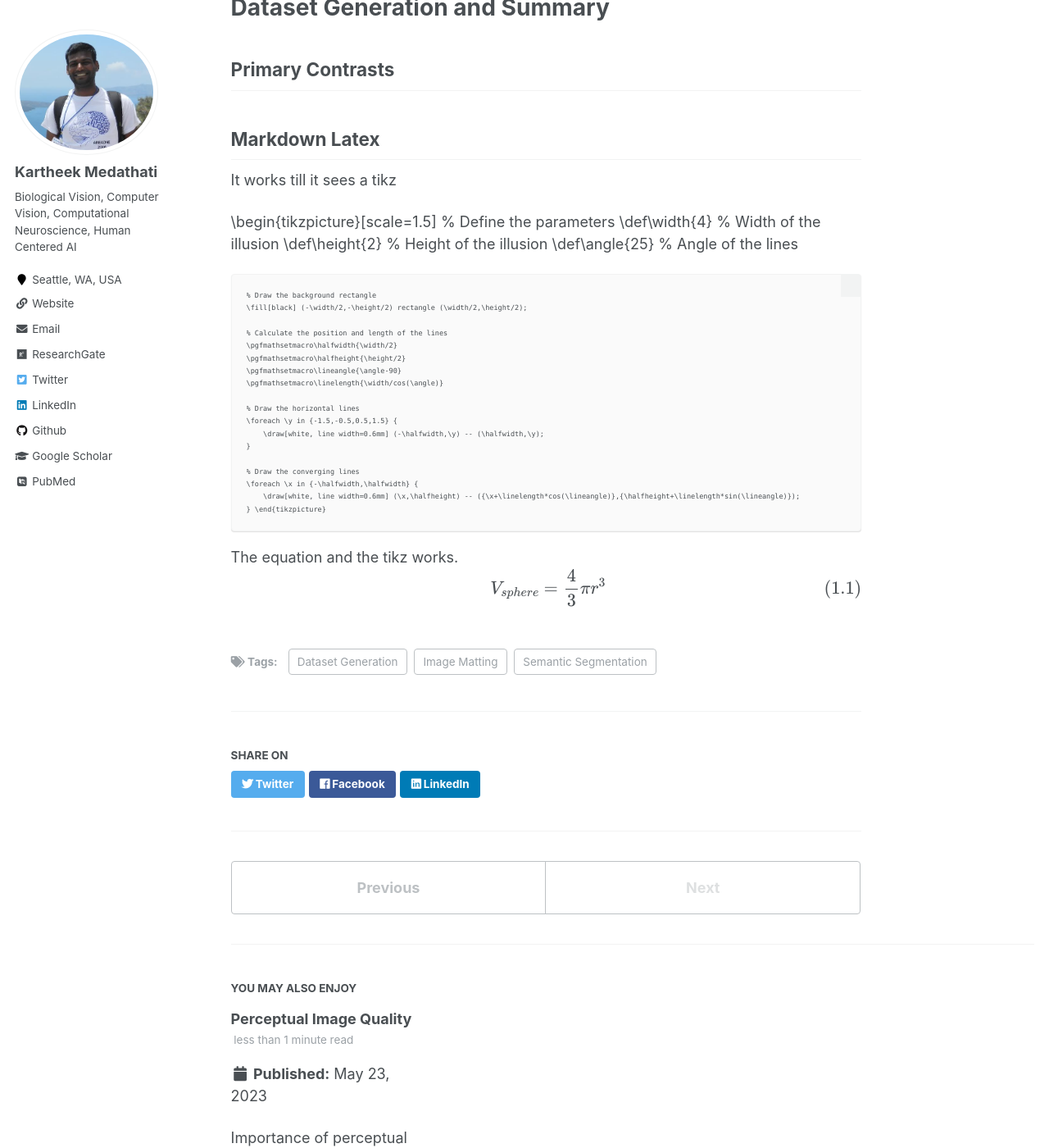
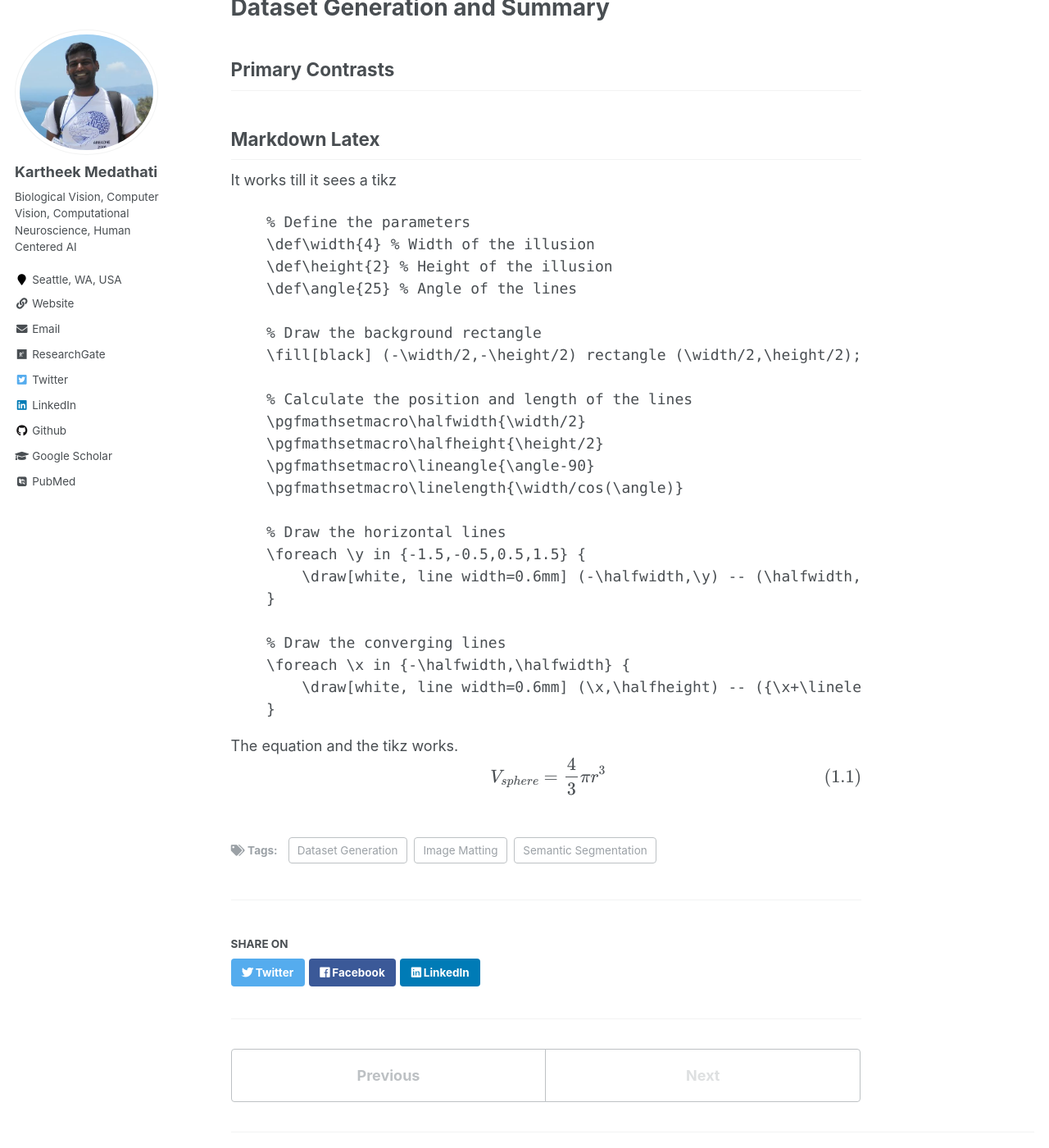
Before and after one commit to kartheekmedathati/kartheekmedathati.github.io, a Jekyll site: the page built from _posts/2023-05-23-blog-post-1.md, in a window 1280 px wide and 1400 px high, scrolled down 635 px. Shown: the whole window at 82% size. Built offline with Jekyll 4.4.1, drawn with Linux system fonts in a browser that asks for light colours; some web fonts are replaced; formulas are drawn with MathJax 3.

Commit message:
Tikz test

````diff
--- a/_posts/2023-05-23-blog-post-1.md
+++ b/_posts/2023-05-23-blog-post-1.md
@@ -34,7 +34,8 @@ Markdown Latex
 It works till it sees a tikz
 
 
-\begin{tikzpicture}[scale=1.5]
+
+```tikzpicture
     % Define the parameters
     \def\width{4} % Width of the illusion
     \def\height{2} % Height of the illusion
@@ -58,9 +59,7 @@ It works till it sees a tikz
     \foreach \x in {-\halfwidth,\halfwidth} {
         \draw[white, line width=0.6mm] (\x,\halfheight) -- ({\x+\linelength*cos(\lineangle)},{\halfheight+\linelength*sin(\lineangle)});
     }
-\end{tikzpicture}
-
-
+```
 
 The equation and the tikz works.
 $$
````
